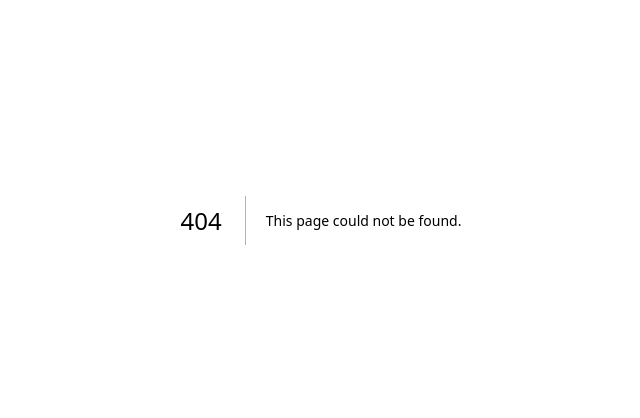
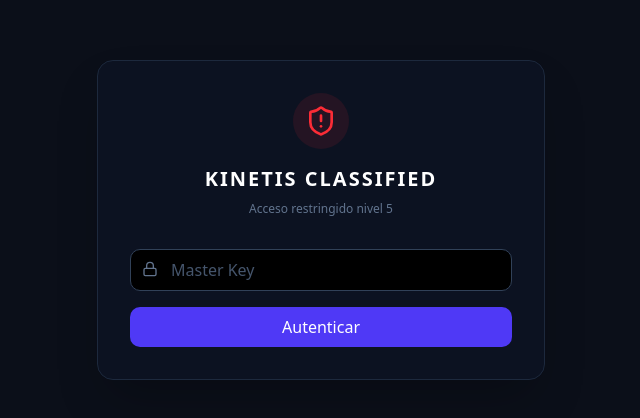
Before and after one commit to marcos1394/project-firewall, a Next.js app: page /admin-login in a window 1280 px wide. Before the commit this address had no page. Shown: the part 180-598 px from the top of the page, without its empty margins (319-959 px from the left). Built offline with nearby package versions, Linux system fonts and the light colour scheme; no server answers.

Commit message:
se agrega middleware

```diff
--- a/app/actions.ts
+++ b/app/actions.ts
@@ -3,6 +3,8 @@
 import { supabase } from '@/lib/supabase'
 import { Resend } from 'resend'
 import { z } from 'zod'
+import { cookies } from 'next/headers'
+import { redirect } from 'next/navigation'
 
 const resend = new Resend(process.env.RESEND_API_KEY)
 
@@ -76,3 +78,35 @@ export async function sendSimulation(formData: FormData) {
     return { message: 'Error de servidor', status: 'error' }
   }
 }
+
+export async function setAdminCookie(prevState: any, formData: FormData) {
+  const password = formData.get('password') as string
+  const secret = process.env.ADMIN_SECRET
+
+  // Validación básica de seguridad
+  if (!secret) {
+    console.error("FATAL: ADMIN_SECRET no está configurado en variables de entorno.")
+    return { error: 'Error de configuración del servidor.' }
+  }
+
+  if (password === secret) {
+    // En Next.js 15/16, cookies() es asíncrono, usamos await
+    const cookieStore = await cookies()
+
+    // Establecemos la cookie
+    cookieStore.set('kinetis_admin_session', secret, {
+      httpOnly: true, // No accesible por JS del cliente (XSS safe)
+      secure: process.env.NODE_ENV === 'production', // Solo HTTPS en prod
+      maxAge: 60 * 60 * 24, // 24 horas
+      path: '/',
+      sameSite: 'strict'
+    })
+
+    // Redirección exitosa
+    redirect('/admin-lab')
+  } else {
+    // Retardo artificial para evitar ataques de fuerza bruta (Timing attack mitigation)
+    await new Promise(resolve => setTimeout(resolve, 1000))
+    return { error: 'Acceso Denegado: Credenciales inválidas.' }
+  }
+}
--- /dev/null
+++ b/app/admin-login/page.tsx
@@ -0,0 +1,57 @@
+'use client'
+
+import { useActionState } from 'react' // Usamos el hook moderno de React 19
+import { setAdminCookie } from '@/app/actions'
+import { ShieldAlert, Lock } from 'lucide-react'
+
+const initialState = {
+  error: '',
+}
+
+export default function AdminLogin() {
+  const [state, formAction, isPending] = useActionState(setAdminCookie, initialState)
+
+  return (
+    <main className="min-h-screen bg-[#0B0F19] flex items-center justify-center p-4">
+      <div className="w-full max-w-md bg-slate-900/50 border border-slate-800 rounded-2xl p-8 backdrop-blur-sm shadow-2xl">
+
+        <div className="flex flex-col items-center mb-8">
+            <div className="bg-red-500/10 p-3 rounded-full mb-4">
+                <ShieldAlert className="h-8 w-8 text-red-500" />
+            </div>
+            <h1 className="text-xl font-bold text-white tracking-widest font-mono">
+                KINETIS CLASSIFIED
+            </h1>
+            <p className="text-slate-500 text-xs mt-2">Acceso restringido nivel 5</p>
+        </div>
+
+        <form action={formAction} className="flex flex-col gap-4">
+            <div className="relative">
+                <Lock className="absolute left-3 top-3 h-4 w-4 text-slate-500" />
+                <input
+                  name="password"
+                  type="password"
+                  placeholder="Master Key"
+                  required
+                  className="w-full pl-10 pr-4 py-2 bg-black border border-slate-700 rounded-lg text-white focus:outline-none focus:border-indigo-500 transition-colors placeholder:text-slate-600"
+                />
+            </div>
+
+            <button
+              type="submit"
+              disabled={isPending}
+              className="w-full bg-indigo-600 hover:bg-indigo-500 text-white font-medium py-2 rounded-lg transition-all disabled:opacity-50 disabled:cursor-not-allowed"
+            >
+              {isPending ? 'Verificando...' : 'Autenticar'}
+            </button>
+
+            {state?.error && (
+                <p className="text-red-400 text-xs text-center font-mono mt-2 bg-red-950/30 py-1 rounded border border-red-900/50">
+                    ⚠️ {state.error}
+                </p>
+            )}
+        </form>
+      </div>
+    </main>
+  )
+}
--- /dev/null
+++ b/proxy.ts
@@ -0,0 +1,24 @@
+import { NextResponse } from 'next/server'
+import type { NextRequest } from 'next/server'
+
+// Exportamos la función nombrada 'proxy' como dicta la documentación de Next.js 16
+export function proxy(request: NextRequest) {
+  // 1. Obtenemos la cookie de sesión
+  const authCookie = request.cookies.get('kinetis_admin_session')
+  const secret = process.env.ADMIN_SECRET || 'secret' // Fallback por seguridad
+
+  // 2. Verificamos si la cookie coincide con el secreto
+  if (authCookie?.value !== secret) {
+    // Si no es válida, redirigimos al login
+    // Usamos request.url para construir la URL absoluta correctamente
+    return NextResponse.redirect(new URL('/admin-login', request.url))
+  }
+
+  // 3. Si todo está bien, dejamos pasar la petición
+  return NextResponse.next()
+}
+
+// Configuración: Solo ejecutamos el Proxy en las rutas de admin
+export const config = {
+  matcher: '/admin-lab/:path*',
+}
```
